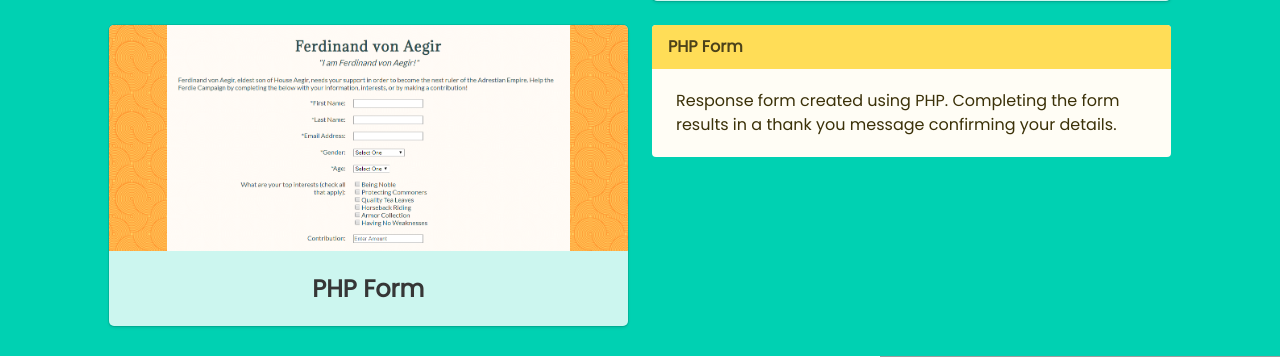
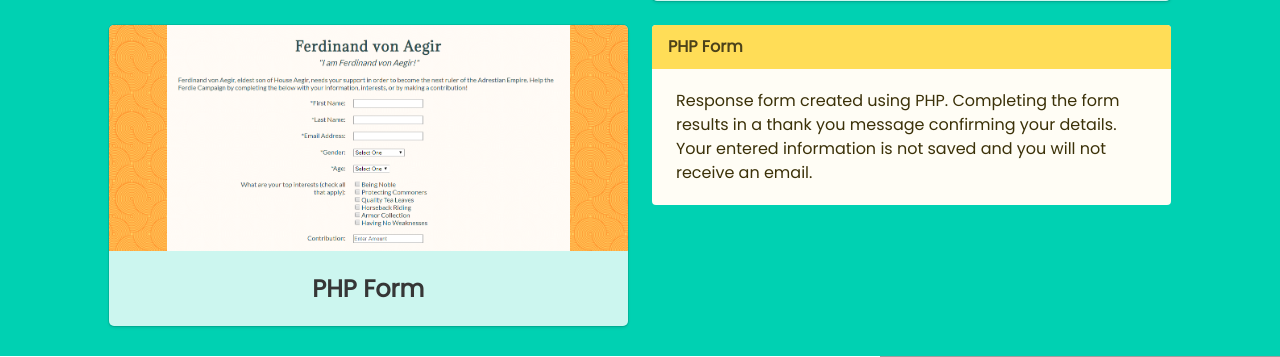
Before and after one commit to developergrace/cosw30, a PHP site: page / in a window 1280 px wide. Shown: the part 2397-2754 px from the top of the page. Run offline with PHP 8.4, Linux system fonts and the light colour scheme; some libraries are stand-ins or nearby versions; grey boxes are pictures that could not be loaded.

Commit message:
added info

```diff
--- a/index.php
+++ b/index.php
@@ -179,6 +179,7 @@
   </div>
   <div class="message-body">
     Response form created using PHP. Completing the form results in a thank you message confirming your details.
+    Your entered information is not saved and you will not receive an email.
     </div></article>
   </div>
 
```
